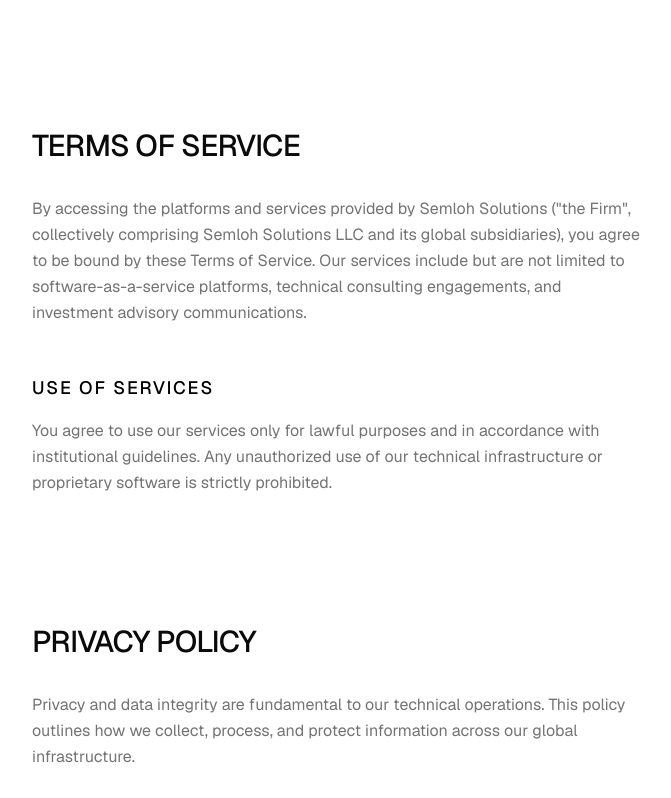
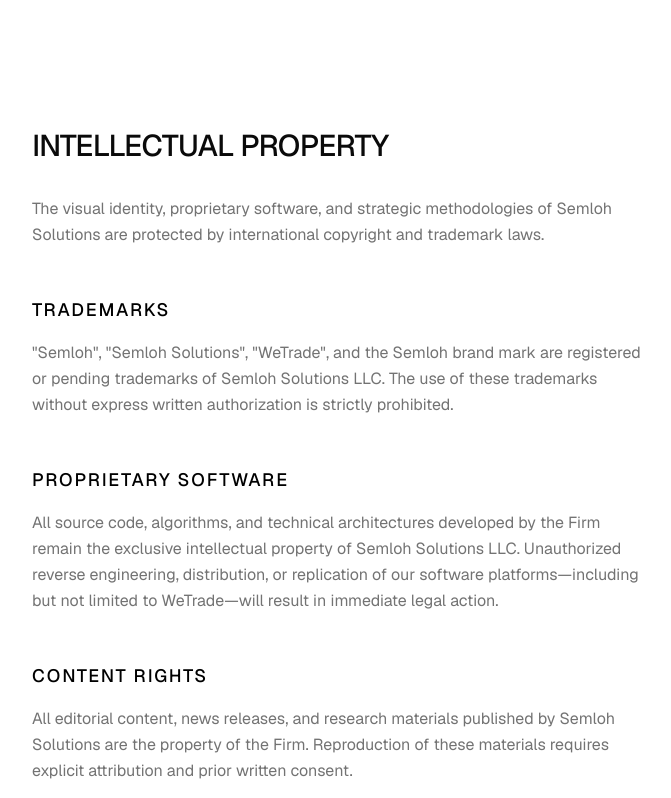
Before and after one commit to Chatterbox-Labs-LLC/semloh, a Next.js app: page /legal in a window 1280 px wide. Shown: the part 962-1760 px from the top of the page, without its empty margins (474-1145 px from the left). Built offline with nearby package versions, Linux system fonts and the light colour scheme.

Commit message:
add intellectual property and liability sections to legal page

```diff
--- a/src/app/legal/page.tsx
+++ b/src/app/legal/page.tsx
@@ -27,6 +27,7 @@
                 <div className="text-[10px] font-medium uppercase tracking-widest text-muted-foreground">Sections</div>
                 <nav className="flex flex-col space-y-4">
                   <a href="#entities" className="text-sm font-medium hover:opacity-60 transition-opacity">Global Entities</a>
+                  <a href="#trademarks" className="text-sm font-medium hover:opacity-60 transition-opacity">Intellectual Property</a>
                   <a href="#terms" className="text-sm font-medium hover:opacity-60 transition-opacity">Terms of Service</a>
                   <a href="#privacy" className="text-sm font-medium hover:opacity-60 transition-opacity">Privacy Policy</a>
                   <a href="#disclosures" className="text-sm font-medium hover:opacity-60 transition-opacity">Institutional Disclosures</a>
@@ -69,6 +70,31 @@
                 </div>
               </section>
 
+              {/* Intellectual Property */}
+              <section id="trademarks" className="space-y-8">
+                <h2 className="text-3xl font-medium uppercase tracking-tight">Intellectual Property</h2>
+                <div className="prose prose-zinc dark:prose-invert max-w-none space-y-6 text-muted-foreground font-normal leading-relaxed">
+                  <p>
+                    The visual identity, proprietary software, and strategic methodologies of Semloh Solutions are protected by international copyright and trademark laws.
+                  </p>
+
+                  <h3 className="text-lg font-medium text-black dark:text-white uppercase tracking-widest mt-12 mb-4">Trademarks</h3>
+                  <p>
+                    "Semloh", "Semloh Solutions", "WeTrade", and the Semloh brand mark are registered or pending trademarks of Semloh Solutions LLC. The use of these trademarks without express written authorization is strictly prohibited.
+                  </p>
+
+                  <h3 className="text-lg font-medium text-black dark:text-white uppercase tracking-widest mt-12 mb-4">Proprietary Software</h3>
+                  <p>
+                    All source code, algorithms, and technical architectures developed by the Firm remain the exclusive intellectual property of Semloh Solutions LLC. Unauthorized reverse engineering, distribution, or replication of our software platforms—including but not limited to WeTrade—will result in immediate legal action.
+                  </p>
+
+                  <h3 className="text-lg font-medium text-black dark:text-white uppercase tracking-widest mt-12 mb-4">Content Rights</h3>
+                  <p>
+                    All editorial content, news releases, and research materials published by Semloh Solutions are the property of the Firm. Reproduction of these materials requires explicit attribution and prior written consent.
+                  </p>
+                </div>
+              </section>
+
               {/* Terms of Service */}
               <section id="terms" className="space-y-8">
                 <h2 className="text-3xl font-medium uppercase tracking-tight">Terms of Service</h2>
@@ -76,9 +102,12 @@
                   <p>
                     By accessing the platforms and services provided by Semloh Solutions ("the Firm", collectively comprising Semloh Solutions LLC and its global subsidiaries), you agree to be bound by these Terms of Service. Our services include but are not limited to software-as-a-service platforms, technical consulting engagements, and investment advisory communications.
                   </p>
-                  <h3 className="text-lg font-medium text-black dark:text-white uppercase tracking-widest mt-12 mb-4">Use of Services</h3>
+                  <h3 className="text-lg font-medium text-black dark:text-white uppercase tracking-widest mt-12 mb-4">Liability and Warranties</h3>
                   <p>
-                    You agree to use our services only for lawful purposes and in accordance with institutional guidelines. Any unauthorized use of our technical infrastructure or proprietary software is strictly prohibited.
+                    While we strive for technical excellence, the Firm provides its software and consulting services on an "as-is" and "as-available" basis. We make no warranties, expressed or implied, regarding the continuous availability or absolute security of our digital platforms.
+                  </p>
+                  <p>
+                    In no event shall Semloh Solutions LLC or its global subsidiaries be liable for any direct, indirect, incidental, or consequential damages arising from the use or inability to use our services.
                   </p>
                 </div>
               </section>
```
